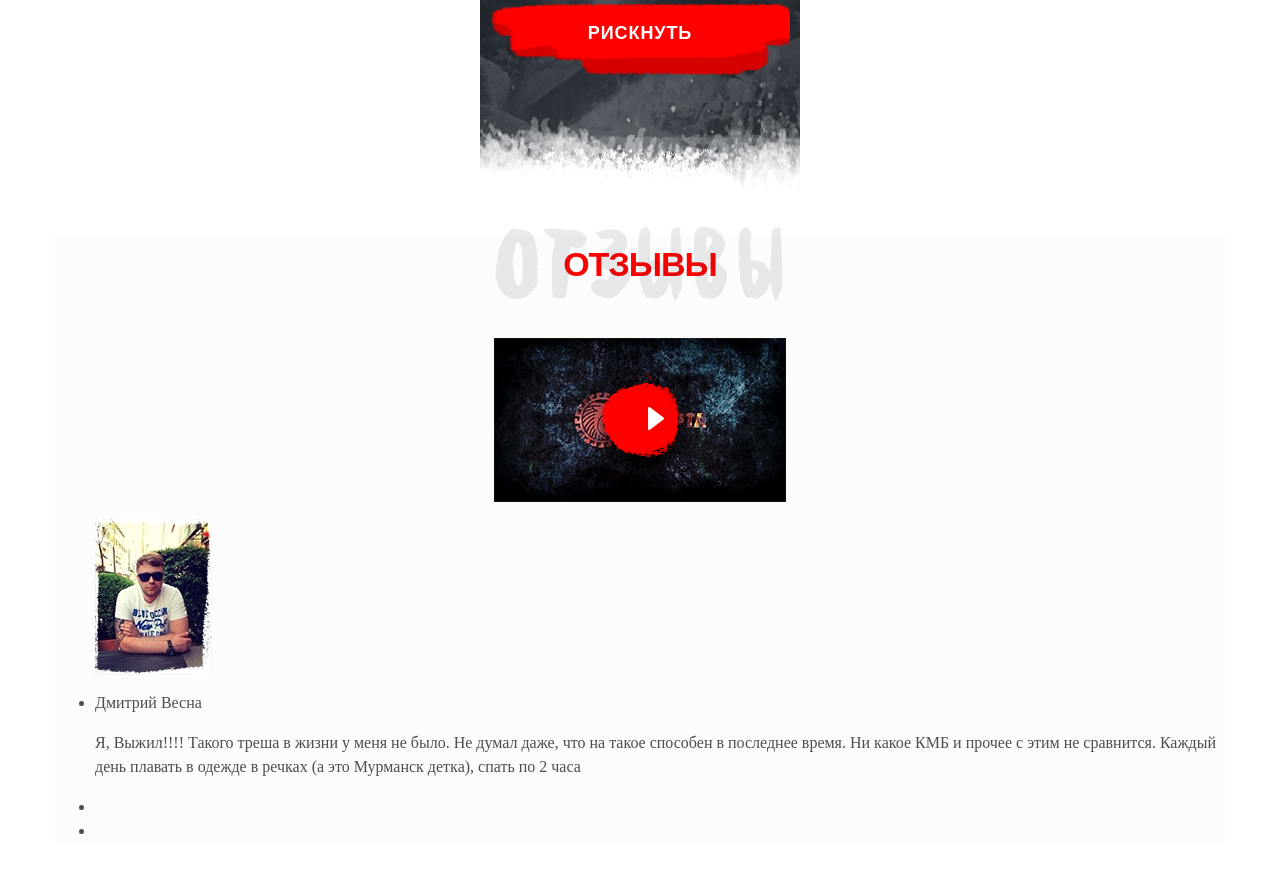
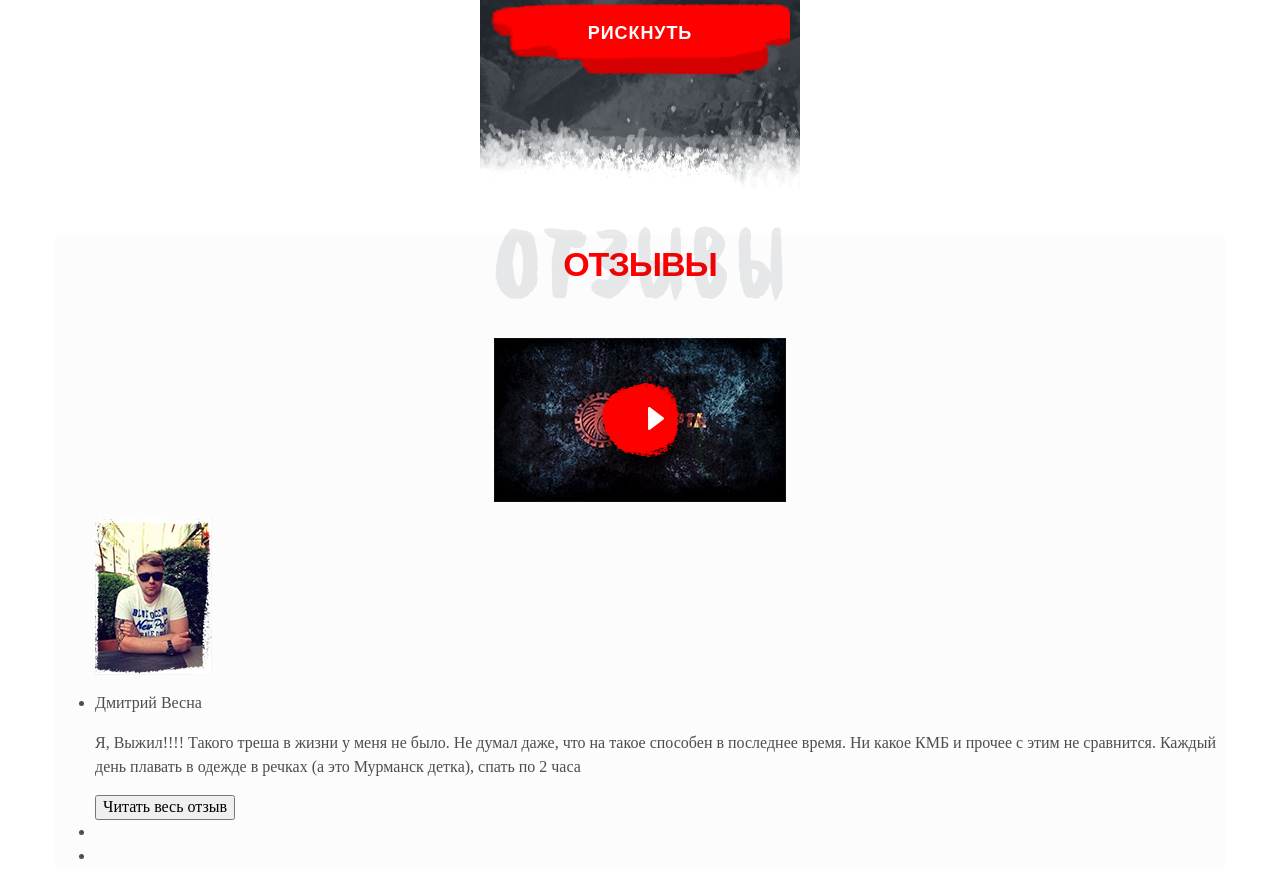
Before and after one commit to AndreyAh/Sparta, a website: page source/index.html in a window 1280 px wide. Shown: the part 10454-11338 px from the top of the page. Before the commit the page ends 11313 px from the top, so only its background shows below. Drawn offline with nearby package versions, Linux system fonts and the light colour scheme; files that its build step writes are made by us from their sources.

Commit message:
Small adds

```diff
--- a/source/index.html
+++ b/source/index.html
@@ -314,6 +314,7 @@
               <img class="slider__item-img" src="img/player.jpg" alt="Фото игрока" >
               <p class="slider_item-name">Дмитрий Весна</p>
               <p class="slider_item-text">Я, Выжил!!!! Такого треша в жизни у меня не было. Не думал даже, что на такое способен в последнее время. Ни какое КМБ и прочее с этим не сравнится. Каждый день плавать в одежде в речках (а это Мурманск детка), спать по 2 часа</p>
+              <button class="slider_item-text" type="button"> Читать весь отзыв</button>
             </li>
             <li class="slider__item"></li>
             <li class="slider__item"></li>
```
